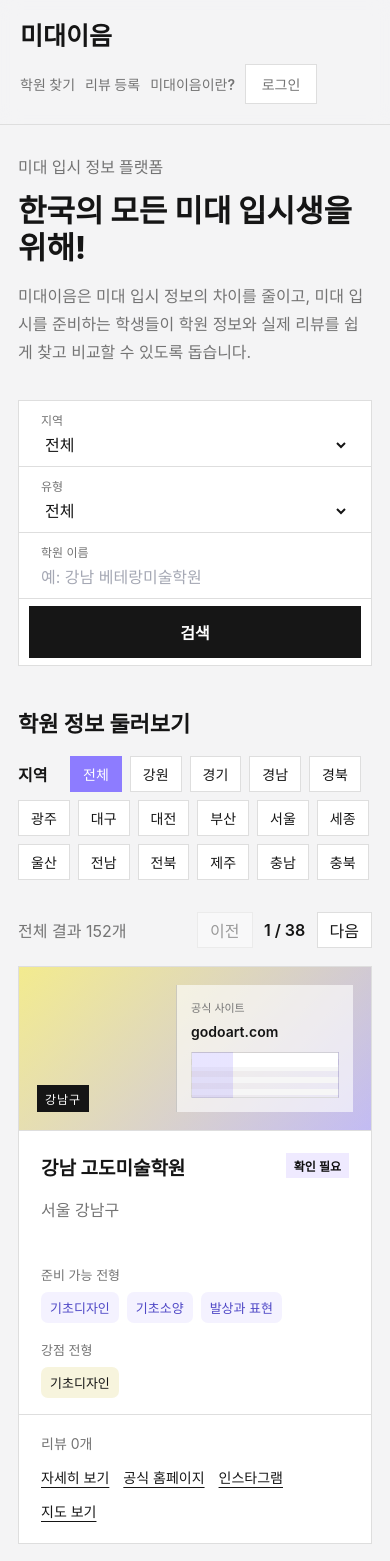
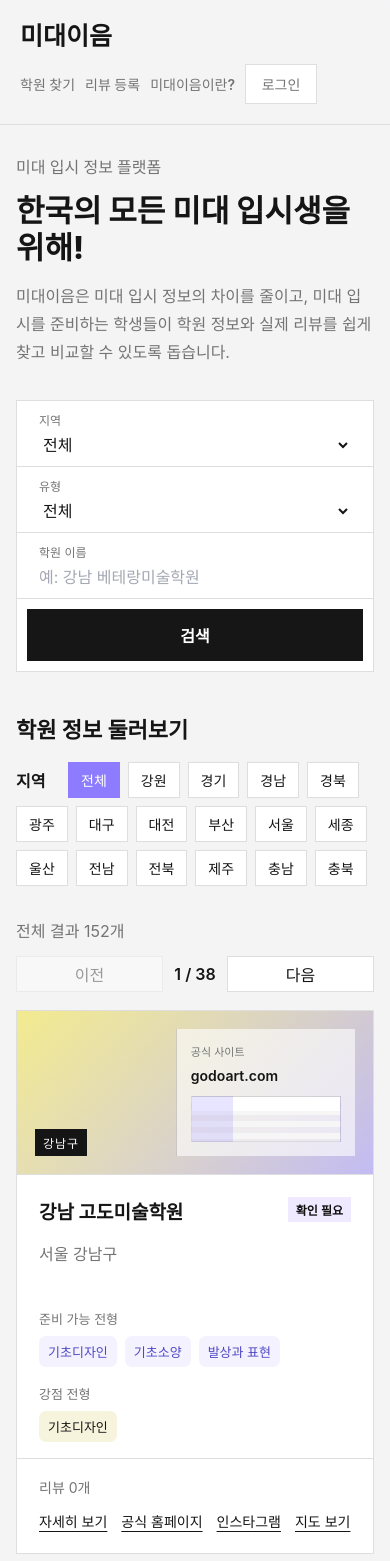
Before and after one commit to lovewithbona/midaeium, a React (Vite) app: page /#/ in a window 390 px wide. Shown: the top 1561 px of the page. Built offline with nearby package versions, Linux system fonts and the light colour scheme; a web font is replaced by a local one.

Commit message:
Prevent mobile horizontal overflow

```diff
--- a/src/styles.css
+++ b/src/styles.css
@@ -26,13 +26,21 @@
 
 body {
   margin: 0;
-  min-width: 320px;
+  min-width: 0;
   background: var(--bg);
+  overflow-x: hidden;
 }
 
 a {
   color: inherit;
   text-decoration: none;
+}
+
+img,
+svg,
+canvas,
+video {
+  max-width: 100%;
 }
 
 button,
@@ -95,6 +103,7 @@ button {
   width: min(100%, 1180px);
   margin: 0 auto;
   padding: 52px clamp(28px, 5vw, 52px) 84px;
+  overflow-x: clip;
 }
 
 .home-grid {
@@ -492,9 +501,11 @@ dd {
   display: flex;
   flex-wrap: wrap;
   gap: 14px;
+  min-width: 0;
 }
 
 .card-links a {
+  overflow-wrap: anywhere;
   color: var(--text);
   text-decoration: underline;
   text-underline-offset: 4px;
@@ -504,6 +515,7 @@ dd {
   display: flex;
   flex-wrap: wrap;
   gap: 8px;
+  min-width: 0;
 }
 
 .channel-links a,
@@ -516,6 +528,7 @@ dd {
   background: #fff;
   color: var(--text);
   font-size: 13px;
+  overflow-wrap: anywhere;
 }
 
 .link-row a {
@@ -810,14 +823,17 @@ label input::placeholder {
 .map-link-card strong {
   font-size: 18px;
   font-weight: 560;
+  overflow-wrap: anywhere;
 }
 
 .map-link-card a {
   width: fit-content;
+  max-width: 100%;
   padding-bottom: 3px;
   border-bottom: 1px solid var(--text);
   color: var(--text);
   font-weight: 620;
+  overflow-wrap: anywhere;
 }
 
 .kakao-map-canvas {
@@ -1257,7 +1273,8 @@ input::placeholder {
   }
 
   .search-bar button {
-    width: calc(100% - 20px);
+    width: auto;
+    margin: 10px;
   }
 
   .academy-grid,
@@ -1270,7 +1287,7 @@ input::placeholder {
   }
 
   .page {
-    padding: 28px 18px 64px;
+    padding: 28px 16px 64px;
   }
 
   h1 {
@@ -1304,6 +1321,27 @@ input::placeholder {
   .card-footer {
     align-items: flex-start;
     flex-direction: column;
+    width: 100%;
+  }
+
+  .card-links,
+  .channel-links,
+  .home-list-head,
+  .pagination-controls {
+    width: 100%;
+  }
+
+  .home-list-head {
+    align-items: flex-start;
+    flex-direction: column;
+  }
+
+  .pagination-controls {
+    justify-content: space-between;
+  }
+
+  .pagination-controls button {
+    flex: 1;
   }
 
   .detail-hero,
@@ -1315,6 +1353,7 @@ input::placeholder {
   .detail-tabs {
     top: 0;
     width: 100%;
+    overflow: hidden;
   }
 
   .detail-tabs button {
```
